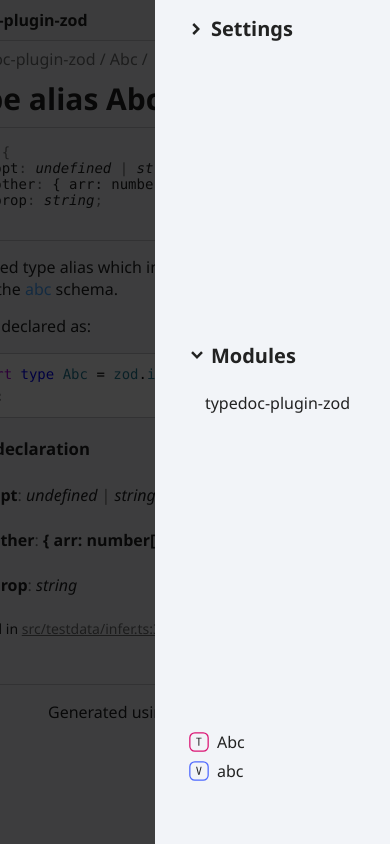
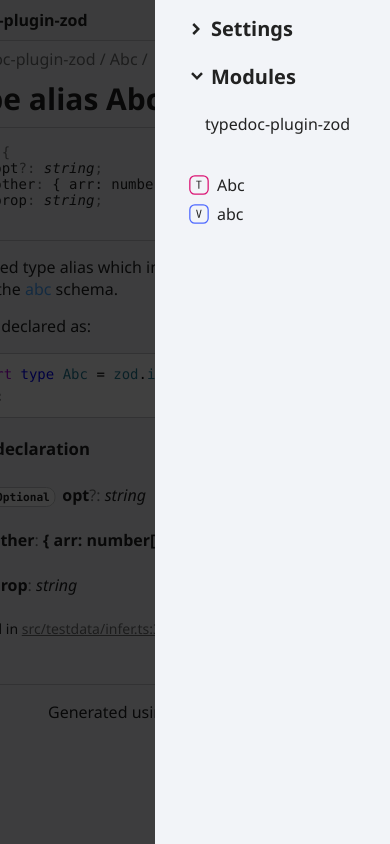
Before and after one commit to Gerrit0/typedoc-plugin-zod, a plain HTML site: page types/Abc.html in a window 390 px wide. Both pictures are taken after a click on the link "Menu". Drawn offline with Linux system fonts and the light colour scheme.

Commit message:
Deploying to gh-pages from @ Gerrit0/typedoc-plugin-zod@61b43d00635875e905130e016bbaa45c4bbfc4fb 🚀

```diff
--- a/assets/style.css
+++ b/assets/style.css
@@ -483,10 +483,9 @@
     .has-menu .col-menu {
         visibility: visible;
         transform: translate(0, 0);
-        display: grid;
-        align-items: center;
-        grid-template-rows: auto 1fr;
-        grid-gap: 1.5rem;
+        display: flex;
+        flex-direction: column;
+        gap: 1.5rem;
         max-height: 100vh;
         padding: 1rem 2rem;
     }
@@ -911,7 +910,7 @@
     margin-right: 0.8rem;
 }
 
-@media (min-width: 1024px) {
+@media (min-width: 1025px) {
     .col-content {
         margin: 2rem auto;
     }
--- a/types/Abc.html
+++ b/types/Abc.html
@@ -15,7 +15,7 @@
 <li><a href="../modules.html">typedoc-plugin-zod</a></li>
 <li><a href="Abc.html">Abc</a></li></ul>
 <h1>Type alias Abc</h1></div>
-<div class="tsd-signature">Abc<span class="tsd-signature-symbol">:</span> <span class="tsd-signature-symbol">{ </span><br/><span>    </span>opt<span class="tsd-signature-symbol">: </span><span class="tsd-signature-type">undefined</span><span class="tsd-signature-symbol"> | </span><span class="tsd-signature-type">string</span><span class="tsd-signature-symbol">; </span><br/><span>    </span>other<span class="tsd-signature-symbol">: </span>{ arr: number[]; }<span class="tsd-signature-symbol">; </span><br/><span>    </span>prop<span class="tsd-signature-symbol">: </span><span class="tsd-signature-type">string</span><span class="tsd-signature-symbol">; </span><br/><span class="tsd-signature-symbol">}</span></div>
+<div class="tsd-signature">Abc<span class="tsd-signature-symbol">:</span> <span class="tsd-signature-symbol">{ </span><br/><span>    </span>opt<span class="tsd-signature-symbol">?: </span><span class="tsd-signature-type">string</span><span class="tsd-signature-symbol">; </span><br/><span>    </span>other<span class="tsd-signature-symbol">: </span>{ arr: number[]; }<span class="tsd-signature-symbol">; </span><br/><span>    </span>prop<span class="tsd-signature-symbol">: </span><span class="tsd-signature-type">string</span><span class="tsd-signature-symbol">; </span><br/><span class="tsd-signature-symbol">}</span></div>
 <div class="tsd-comment tsd-typography"><p>Exported type alias which infers its type using the <a href="../variables/abc-1.html">abc</a> schema.</p>
 <p>This is declared as:</p>
 <pre><code class="language-ts"><span class="hl-4">export</span><span class="hl-0"> </span><span class="hl-5">type</span><span class="hl-0"> </span><span class="hl-6">Abc</span><span class="hl-0"> = </span><span class="hl-6">zod</span><span class="hl-0">.</span><span class="hl-6">infer</span><span class="hl-0">&lt;</span><span class="hl-5">typeof</span><span class="hl-0"> </span><span class="hl-7">abc</span><span class="hl-0">&gt;;</span>
@@ -25,13 +25,13 @@
 <h4>Type declaration</h4>
 <ul class="tsd-parameters">
 <li class="tsd-parameter">
-<h5>opt<span class="tsd-signature-symbol">: </span><span class="tsd-signature-type">undefined</span><span class="tsd-signature-symbol"> | </span><span class="tsd-signature-type">string</span></h5></li>
+<h5><code class="tsd-tag ts-flagOptional">Optional</code> opt<span class="tsd-signature-symbol">?: </span><span class="tsd-signature-type">string</span></h5></li>
 <li class="tsd-parameter">
 <h5>other<span class="tsd-signature-symbol">: </span>{ arr: number[]; }</h5></li>
 <li class="tsd-parameter">
 <h5>prop<span class="tsd-signature-symbol">: </span><span class="tsd-signature-type">string</span></h5></li></ul></div><aside class="tsd-sources">
 <ul>
-<li>Defined in <a href="https://github.com/Gerrit0/typedoc-plugin-zod/blob/3418829/src/testdata/infer.ts#L32">src/testdata/infer.ts:32</a></li></ul></aside></div>
+<li>Defined in <a href="https://github.com/Gerrit0/typedoc-plugin-zod/blob/61b43d0/src/testdata/infer.ts#L32">src/testdata/infer.ts:32</a></li></ul></aside></div>
 <div class="col-4 col-menu menu-sticky-wrap menu-highlight">
 <div class="tsd-navigation settings">
 <details class="tsd-index-accordion"><summary class="tsd-accordion-summary">
```
Also changed, not shown: variables/abc-1.html (+1 -1 lines).
